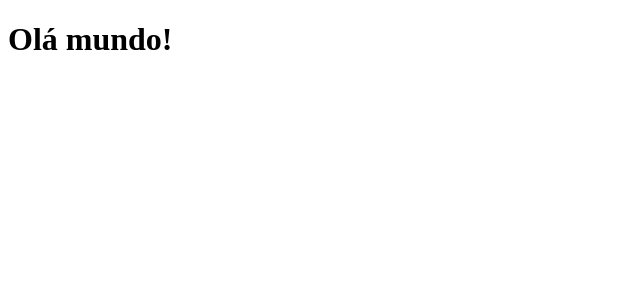
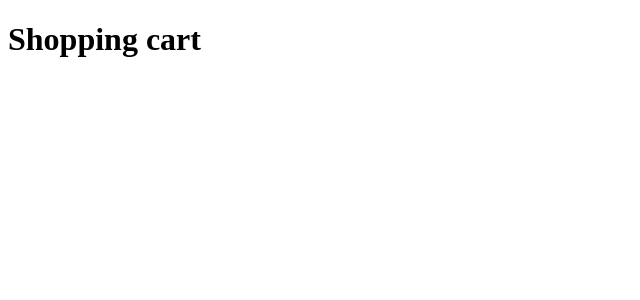
Before and after one commit to SoaresLeonardo/shopping-cart, a React (Vite) app in the folder app/: page / in a window 1280 px wide. Shown: the top 300 px of the page, without its empty margins (0-640 px from the left). Built offline with nearby package versions, Linux system fonts and the light colour scheme.

Commit message:
add header

```diff
--- a/app/src/App.jsx
+++ b/app/src/App.jsx
@@ -1,7 +1,14 @@
+import Header from "./components/header";
+
 export default function App() {
- return(
-  <div>
-    <h1>Olá mundo!</h1>
-  </div>
- )
+  return (
+    <>
+      <div className="container">
+        <Header />
+        <div className="products-container">
+          <div className="product-card"></div>
+        </div>
+      </div>
+    </>
+  );
 }
--- /dev/null
+++ b/app/src/components/header.jsx
@@ -0,0 +1,11 @@
+import './headerStyles.css'
+
+export default function Header() {
+  return (
+    <>
+      <div className="header-container">
+        <h1>Shopping cart</h1>
+      </div>
+    </>
+  );
+}
--- /dev/null
+++ b/app/src/components/headerStyles.css
@@ -0,0 +1,3 @@
+ .header-container {
+
+ }
```
